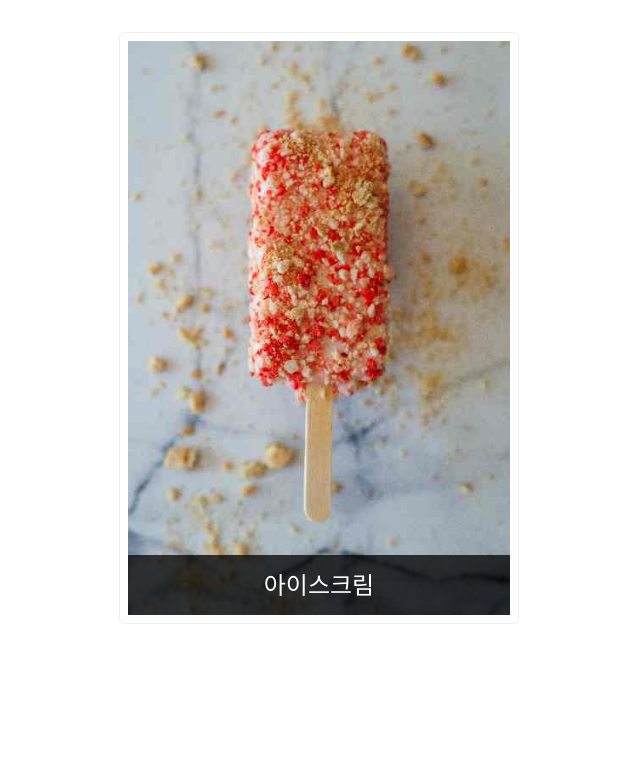
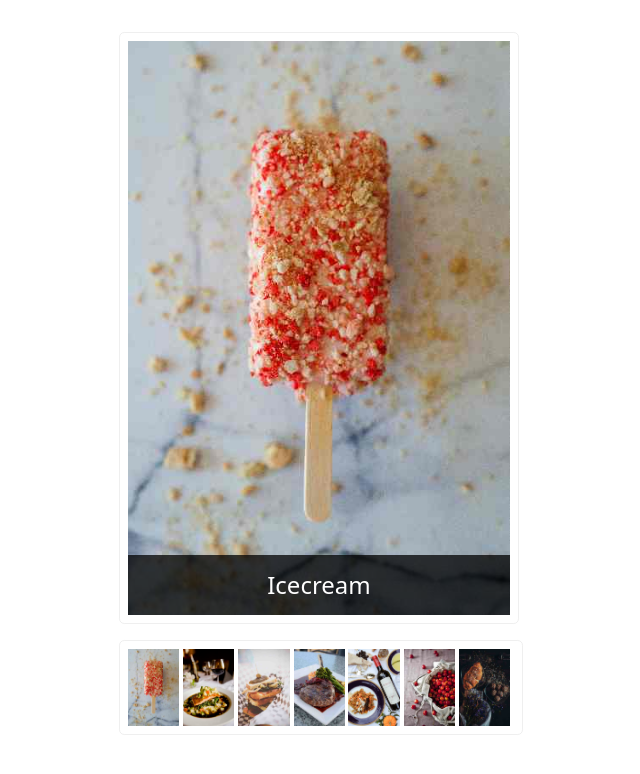
Before and after one commit to booldook/2021-sc-app-21-vue-component, a Vue app: page / in a window 1280 px wide. Shown: the top 774 px of the page, without its empty margins (321-961 px from the left). Built offline with nearby package versions, Linux system fonts and the light colour scheme.

Commit message:
thumb 불러오기 완료

```diff
--- a/public/json/foods.json
+++ b/public/json/foods.json
@@ -1,42 +1,42 @@
 [{
 	"id": 1,
-	"src": "../img/f1.jpg",
+	"src": "/img/f1.jpg",
 	"title": "Icecream",
 	"description": "달달한 아이스크림",
 	"price": "12.99"
 }, {
 	"id": 2,
-	"src": "../img/f2.jpg",
+	"src": "/img/f2.jpg",
 	"title": "연어 스테이크",
 	"description": "살살 녹는 연어 구이",
 	"price": "22.99"
 }, {
 	"id": 3,
-	"src": "../img/f3.jpg",
+	"src": "/img/f3.jpg",
 	"title": "샌드위치",
 	"description": "가볍게 즐기는 샌드위치",
 	"price": "5.99"
 }, {
 	"id": 4,
-	"src": "../img/f4.jpg",
+	"src": "/img/f4.jpg",
 	"title": "스테이크",
 	"description": "A++ 등급의 안심 스테이크",
 	"price": "79.99"
 }, {
 	"id": 5,
-	"src": "../img/f5.jpg",
+	"src": "/img/f5.jpg",
 	"title": "와인",
 	"description": "프랑스 현지의 맛있는 와인",
 	"price": "35.99"
 }, {
 	"id": 6,
-	"src": "../img/f6.jpg",
+	"src": "/img/f6.jpg",
 	"title": "체리",
 	"description": "맛있는 체리 1kg",
 	"price": "19.99"
 }, {
 	"id": 7,
-	"src": "../img/f7.jpg",
+	"src": "/img/f7.jpg",
 	"title": "크로상",
 	"description": "갓 구어낸 빵",
 	"price": "4.99"
--- /dev/null
+++ b/src/02.App.vue
@@ -0,0 +1,33 @@
+<template>
+	<div class="app-wrapper">
+		<ImgCp />
+	</div>
+</template>
+
+<script>
+import axios from 'axios'
+import ImgCp from './components/ImgCp.vue'
+
+export default {
+	name: 'App',
+	components: { ImgCp },
+	beforeCreate() {
+		console.log('beforeCreate')
+	},
+	beforeMount() {
+		console.log('beforeMount')
+	},
+	async created() {
+		console.log('Create')
+		const { data } = await axios.get('/json/foods.json')
+		console.log(data)
+	}
+}
+</script>
+
+<style lang="scss" scoped>
+.app-wrapper {
+	max-width: 400px;
+	margin: 2em auto;
+}
+</style>
--- a/src/App.vue
+++ b/src/App.vue
@@ -1,33 +1,54 @@
 <template>
 	<div class="app-wrapper">
-		<ImgCp />
+		<ImgCp :title="title" :src="src" />
+		<ul class="thumb-wrap">
+			<ThumbCp v-for="v in foods" :key="v.id" :img="v" />
+		</ul>
 	</div>
 </template>
 
 <script>
+/*
+1. 부모 컴포넌트가 자식 컴포넌트에게 변수를 전달할 때는 v-bind로 전달한다.
+2. 자식 컴포넌트는 부모로 부터 props로 변수를 전달받는다.
+*/
+
 import axios from 'axios'
 import ImgCp from './components/ImgCp.vue'
+import ThumbCp from './components/ThumbCp.vue'
 
 export default {
 	name: 'App',
-	components: { ImgCp },
-	beforeCreate() {
-		console.log('beforeCreate')
-	},
-	beforeMount() {
-		console.log('beforeMount')
+	components: { ImgCp, ThumbCp },
+	data() {
+		return {
+			foods: [],
+			title: '',
+			src: '',
+		}
 	},
 	async created() {
-		console.log('Create')
 		const { data } = await axios.get('/json/foods.json')
-		console.log(data)
+		this.foods = data
+		this.title = this.foods[0].title
+		this.src = this.foods[0].src
 	}
 }
 </script>
 
-<style lang="scss" scoped>
+<style lang="scss">
+ul, ol {
+	list-style: none;
+}
 .app-wrapper {
 	max-width: 400px;
-	margin: 2em auto;
+	margin: 2em auto 1em auto;
+	.thumb-wrap {
+		border: 1px solid #efefef;
+		border-radius: .325em;
+		padding: .5em;
+		display: flex;
+		width: 101%;
+	}
 }
 </style>
--- a/src/components/ImgCp.vue
+++ b/src/components/ImgCp.vue
@@ -1,13 +1,14 @@
 <template>
 	<div class="img-wrapper">
-		<img src="/img/f1.jpg" alt="아이스크림" class="w-100">
-		<div class="title-wrap">아이스크림</div>
+		<img :src="src" alt="아이스크림" class="w-100">
+		<div class="title-wrap">{{ title }}</div>
 	</div>
 </template>
 
 <script>
 export default {
-	name: 'ImgCp'
+	name: 'ImgCp',
+	props: ['title', 'src']
 }
 </script>
 
@@ -17,6 +18,7 @@ export default {
 	padding: .5em;
 	border-radius: .325em;
 	position: relative;
+	margin-bottom: 1em;
 	img {
 		opacity: 1;
 		transition: all .5s;
--- /dev/null
+++ b/src/components/ThumbCp.vue
@@ -0,0 +1,19 @@
+<template>
+	<li class="thumb">
+		<img :src="img.src" :alt="img.title" class="w-100">
+	</li>
+</template>
+
+<script>
+export default {
+	name: 'ThumbCp',
+	props: ['img']
+}
+</script>
+
+<style lang="scss" scoped>
+.thumb {
+	margin-right: 1%;
+	flex-grow: 1;
+}
+</style>
```
